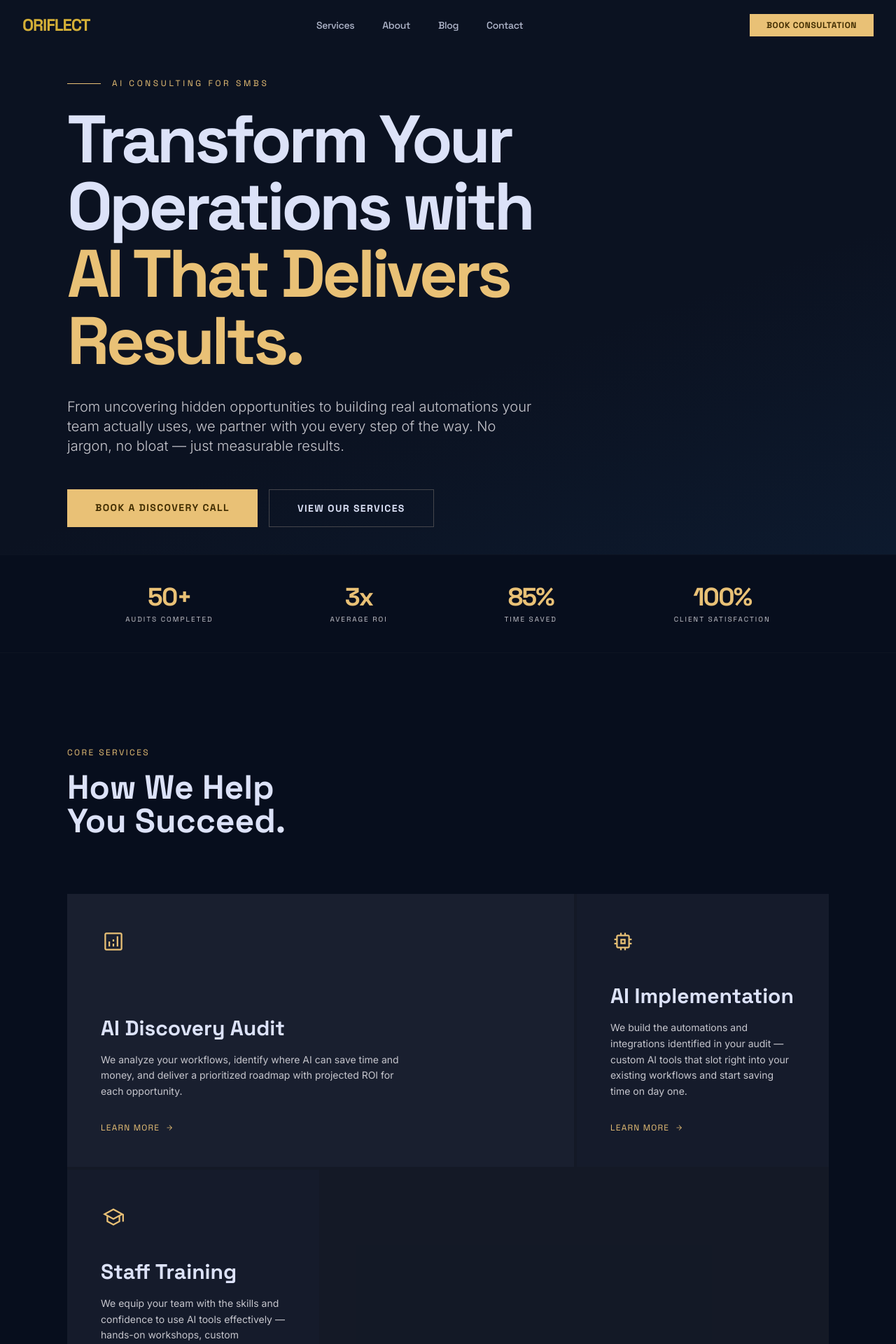
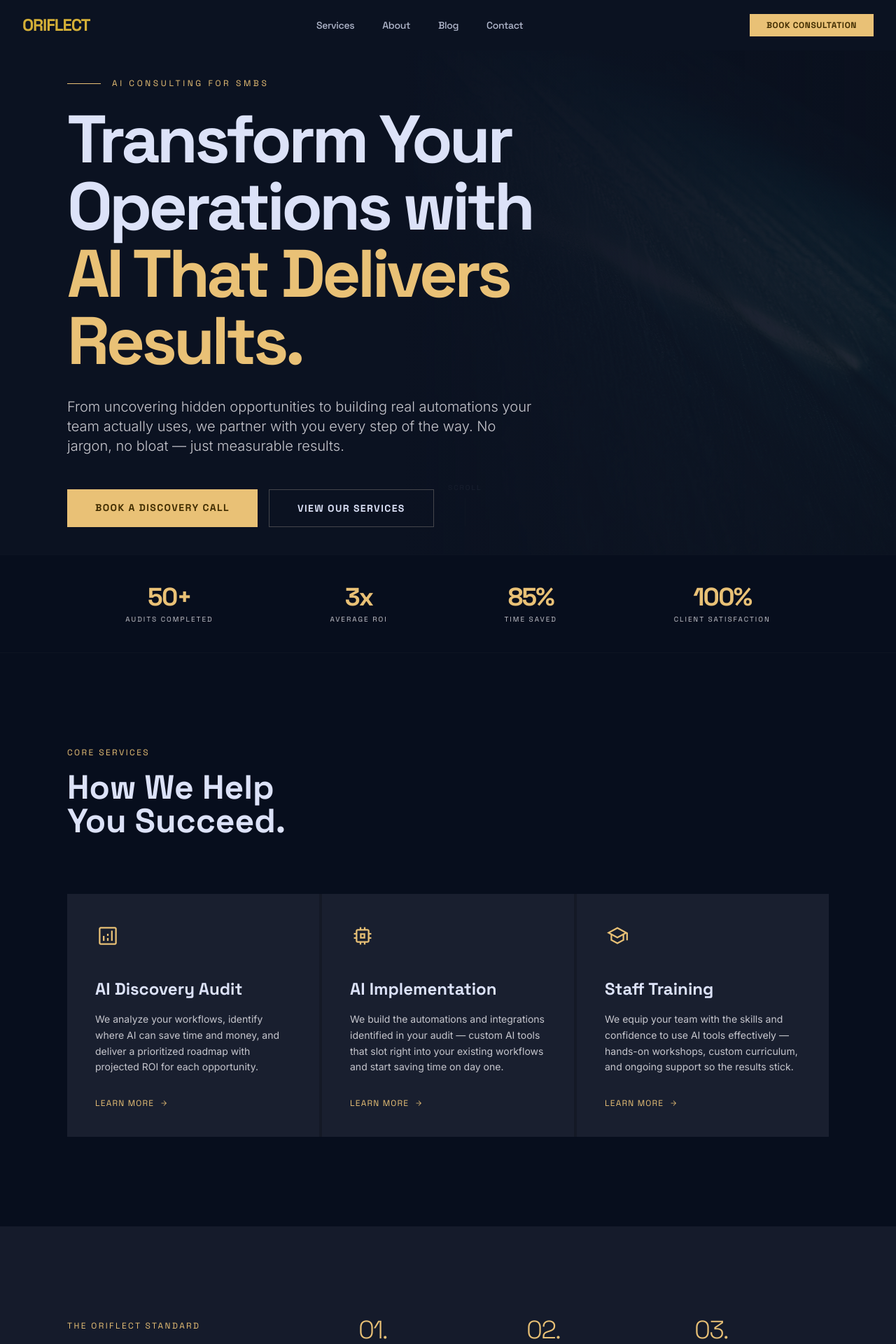
Before and after one commit to edwardjgriggs/oriflect-site, a React (Vite) app: page / in a window 1280 px wide. Shown: the top 1920 px of the page at 70% size. Built offline with nearby package versions, Linux system fonts and the light colour scheme.

Commit message:
fix: 3-col equal service cards, hero image 20% right-side texture

```diff
--- a/src/pages/Home.jsx
+++ b/src/pages/Home.jsx
@@ -14,24 +14,18 @@ const services = [
     title: 'AI Discovery Audit',
     desc: 'We analyze your workflows, identify where AI can save time and money, and deliver a prioritized roadmap with projected ROI for each opportunity.',
     link: '/services#audit',
-    span: 'md:col-span-8',
-    bg: 'bg-surface-container',
   },
   {
     icon: 'memory',
     title: 'AI Implementation',
     desc: 'We build the automations and integrations identified in your audit — custom AI tools that slot right into your existing workflows and start saving time on day one.',
     link: '/services#implementation',
-    span: 'md:col-span-4',
-    bg: 'bg-surface-container-low',
   },
   {
     icon: 'school',
     title: 'Staff Training',
     desc: 'We equip your team with the skills and confidence to use AI tools effectively — hands-on workshops, custom curriculum, and ongoing support so the results stick.',
     link: '/services#training',
-    span: 'md:col-span-4',
-    bg: 'bg-surface-container-low',
   },
 ]
 
@@ -58,16 +52,16 @@ export default function Home() {
     <div className="pt-[72px]">
       {/* ── Hero ── */}
       <section className="relative min-h-[90vh] flex flex-col justify-center items-start px-8 md:px-24 overflow-hidden">
-        {/* Background image — 10-15% opacity */}
+        {/* Background image — right side, ~20% opacity */}
         <img
           src={heroBg}
           alt=""
           aria-hidden="true"
-          className="absolute inset-0 w-full h-full object-cover object-center z-0"
-          style={{ opacity: 0.12 }}
+          className="absolute inset-0 w-full h-full object-cover object-right z-0"
+          style={{ opacity: 0.20 }}
         />
-        {/* Navy overlay */}
-        <div className="absolute inset-0 z-10" style={{ background: 'linear-gradient(160deg, #0B1221 60%, #0d1a2e 100%)' }} />
+        {/* Navy gradient — heavy on left where text is, fades right */}
+        <div className="absolute inset-0 z-10" style={{ background: 'linear-gradient(to right, #0B1221 45%, rgba(11,18,33,0.75) 75%, rgba(11,18,33,0.5) 100%)' }} />
 
         {/* Content */}
         <div className="relative z-20 max-w-screen-xl w-full mx-auto">
@@ -152,21 +146,21 @@ export default function Home() {
             </h2>
           </div>
 
-          <div className="grid grid-cols-1 md:grid-cols-12 gap-1 bg-outline-variant/20">
-            {services.map(({ icon, title, desc, link, span, bg }) => (
+          <div className="grid grid-cols-1 md:grid-cols-3 gap-1 bg-outline-variant/20">
+            {services.map(({ icon, title, desc, link }) => (
               <div
                 key={title}
-                className={`${span} ${bg} p-10 md:p-12 group hover:bg-surface-container-high transition-colors`}
+                className="bg-surface-container p-10 group hover:bg-surface-container-high transition-colors"
               >
-                <div className="flex flex-col h-full justify-between min-h-[240px]">
+                <div className="flex flex-col h-full justify-between min-h-[260px]">
                   <span className="material-symbols-outlined text-primary text-4xl mb-10">
                     {icon}
                   </span>
                   <div>
-                    <h3 className="font-headline text-2xl md:text-3xl font-bold mb-4 text-on-surface">
+                    <h3 className="font-headline text-2xl font-bold mb-4 text-on-surface">
                       {title}
                     </h3>
-                    <p className="text-on-surface-variant max-w-md mb-8 text-sm leading-relaxed">
+                    <p className="text-on-surface-variant mb-8 text-sm leading-relaxed">
                       {desc}
                     </p>
                     <Link
```
